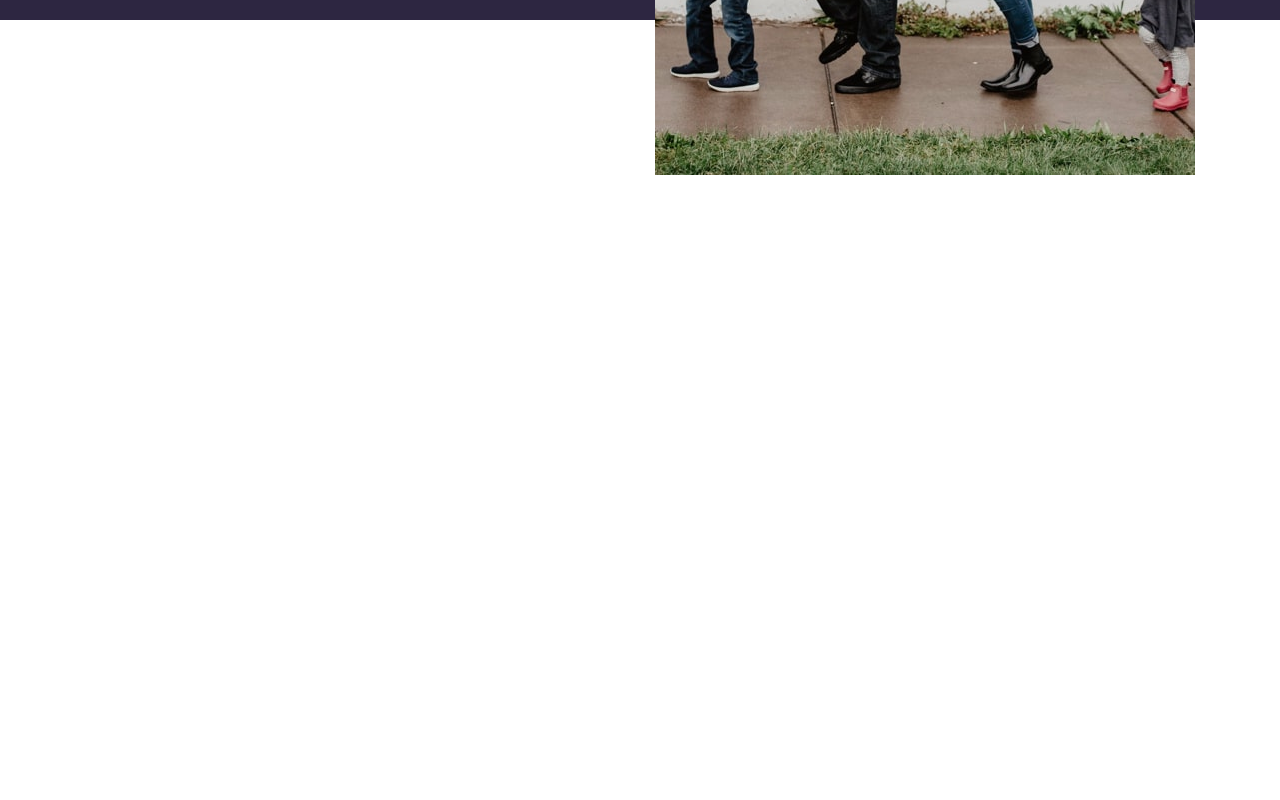
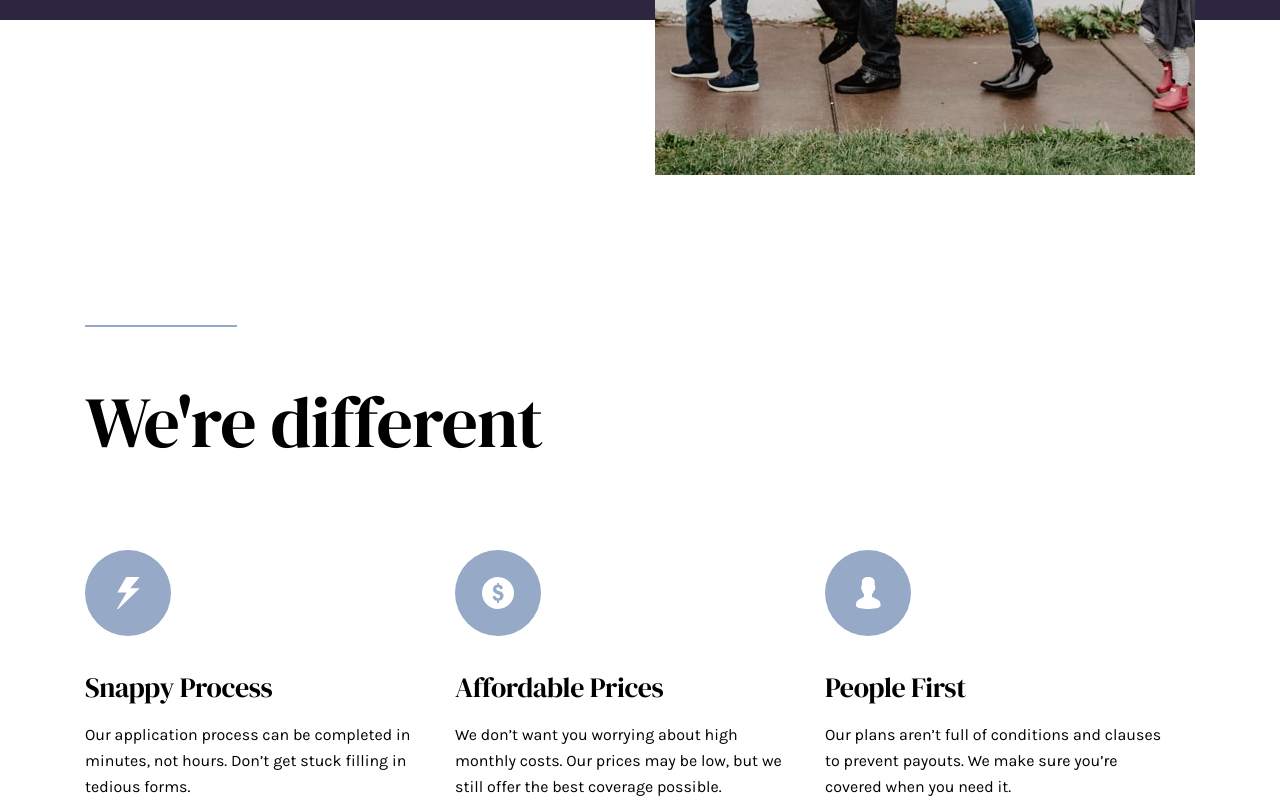
Before and after one commit to nablanco/insure-landing-page, a React (Create React App) app: page / in a window 1280 px wide. Shown: the part 660-1460 px from the top of the page. Before the commit the page ends 839 px from the top, so only its background shows below. Built offline with nearby package versions, Linux system fonts and the light colour scheme.

Commit message:
Add main body content

```diff
--- a/src/components/content/body.js
+++ b/src/components/content/body.js
@@ -1,10 +1,104 @@
 import React from "react";
 import styled from "styled-components";
+import bodyAssets from "./bodyassets";
 
-const StyledBody = styled.div``;
+const StyledBody = styled.div`
+  width: 1110px;
+  margin-top: 305px;
+  align-self: center;
+  display: flex;
+  flex-flow: column nowrap;
+
+  @media screen and (max-width: 1200px) {
+    width: 327px;
+    margin-top: 140px;
+  }
+`;
+const DividerLine = styled.div`
+  width: 150px;
+  height: 0px;
+  margin-bottom: 63px;
+  border: 1px solid #96a9c6;
+`;
+const Title = styled.div`
+  margin-bottom: 96px;
+  font-family: "DM Serif Display";
+  font-style: normal;
+  font-weight: 400;
+  font-size: 72px;
+  line-height: 64px;
+  letter-spacing: -1px;
+
+  @media screen and (max-width: 1200px) {
+    align-self: center;
+    margin-bottom: 80px;
+    font-family: "DM Serif Display";
+    font-style: normal;
+    font-weight: 400;
+    font-size: 48px;
+    line-height: 48px;
+    text-align: center;
+    letter-spacing: -0.666667px;
+  }
+`;
+const ContentListContainer = styled.div`
+  display: flex;
+  flex-flow: row nowrap;
+
+  @media screen and (max-width: 1200px) {
+    flex-flow: column nowrap;
+  }
+`;
+const ContentItem = styled.div`
+  width: 350px;
+  margin-right: 30px;
+  display: flex;
+  flex-flow: column nowrap;
+  align-items: flex-start;
+
+  @media screen and (max-width: 1200px) {
+    flex-flow: column nowrap;
+    align-items: center;
+  }
+`;
+const ItemIcon = styled.img`
+  margin-bottom: 32px;
+`;
+const ItemTitle = styled.div`
+  margin-bottom: 16px;
+  font-family: "DM Serif Display";
+  font-style: normal;
+  font-weight: 400;
+  font-size: 28px;
+  line-height: 38px;
+  letter-spacing: -0.388889px;
+`;
+const ItemText = styled.div`
+  font-family: "Karla";
+  font-style: normal;
+  font-weight: 400;
+  font-size: 16px;
+  line-height: 26px;
+`;
 
 const Body = () => {
-  return <StyledBody></StyledBody>;
+  return (
+    <StyledBody>
+      <DividerLine />
+      <Title>{"We're different"}</Title>
+      <ContentListContainer>
+        {bodyAssets.map((asset) => {
+          return (
+            <ContentItem key={asset.id}>
+              <ItemIcon src={asset.icon} />
+              <ItemTitle>{asset.title}</ItemTitle>
+              <ItemText>{asset.text}</ItemText>
+            </ContentItem>
+          );
+        })}
+      </ContentListContainer>
+    </StyledBody>
+  );
 };
 
 export default Body;
--- /dev/null
+++ b/src/components/content/bodyassets.js
@@ -0,0 +1,26 @@
+import iconSnappy from "../../assets/icon-snappy-process.svg";
+import iconAffordable from "../../assets/icon-affordable-prices.svg";
+import iconPeople from "../../assets/icon-people-first.svg";
+
+const bodyAssets = [
+  {
+    id: 1,
+    icon: iconSnappy,
+    title: "Snappy Process",
+    text: "Our application process can be completed in minutes, not hours. Don’t get stuck filling in tedious forms.",
+  },
+  {
+    id: 2,
+    icon: iconAffordable,
+    title: "Affordable Prices",
+    text: "We don’t want you worrying about high monthly costs. Our prices may be low, but we still offer the best coverage possible.",
+  },
+  {
+    id: 3,
+    icon: iconPeople,
+    title: "People First",
+    text: "Our plans aren’t full of conditions and clauses to prevent payouts. We make sure you’re covered when you need it.",
+  },
+];
+
+export default bodyAssets;
```
